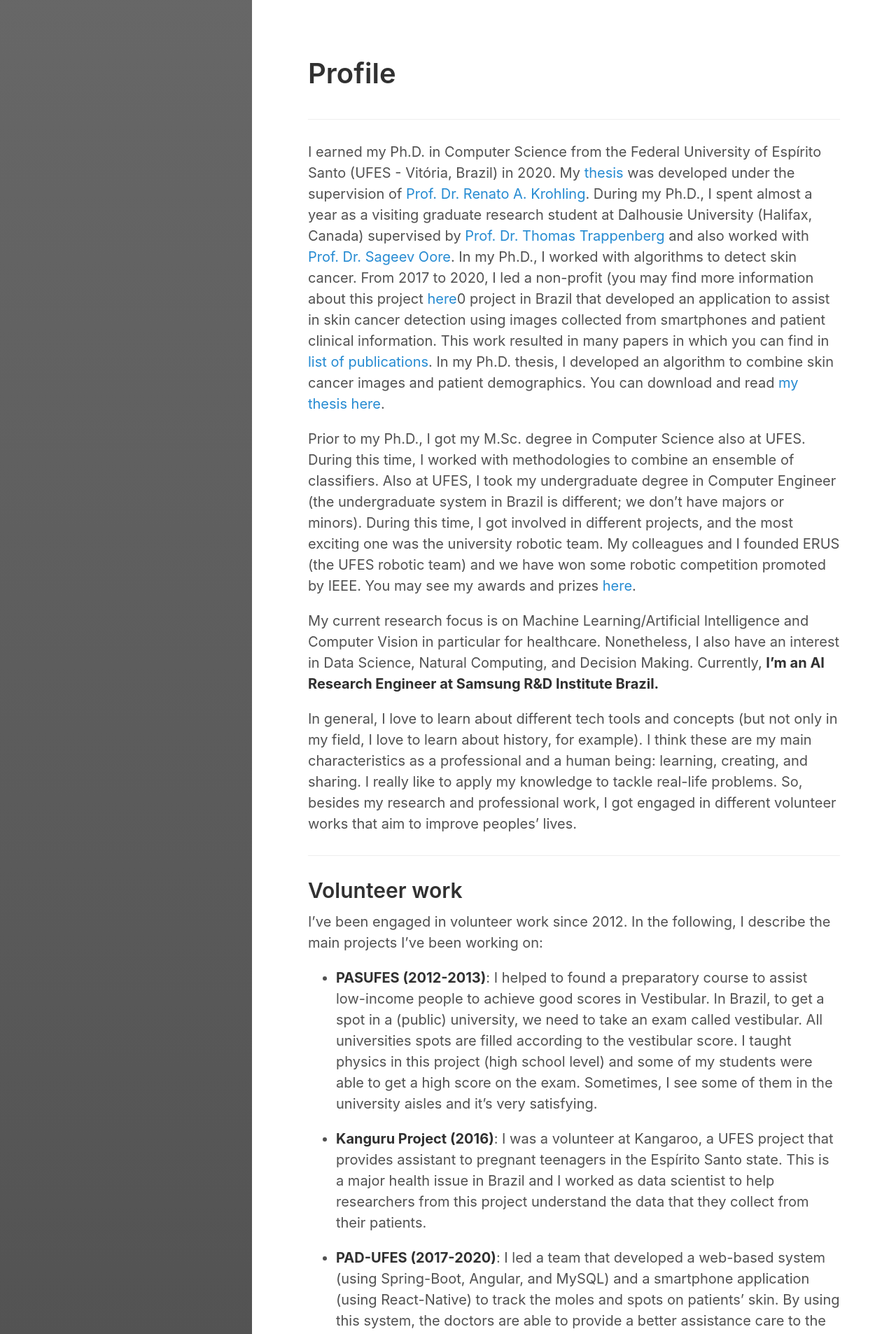
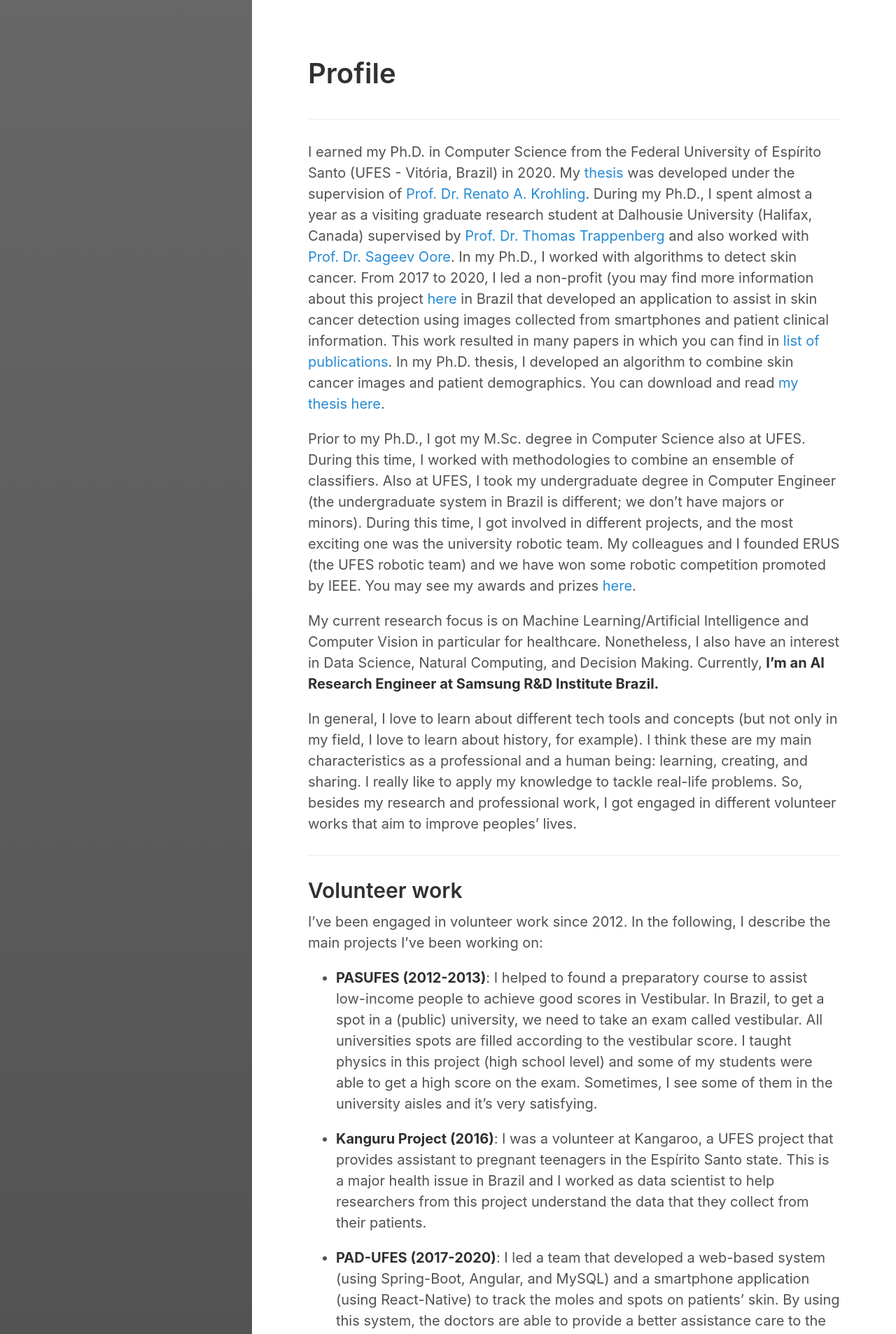
Before and after one commit to paaatcha/paaatcha.github.io, a Jekyll site: the page built from profile.md, in a window 1280 px wide. Shown: the top 1906 px of the page at 70% size. Built offline with Jekyll 4.4.1, drawn with Linux system fonts in a browser that asks for light colours; some of the changed text lies outside the part shown.

Commit message:
Update profile.md

```diff
--- a/profile.md
+++ b/profile.md
@@ -8,7 +8,7 @@ sidebar_sort_order: 1
 ___
 
 
-I earned my Ph.D. in Computer Science from the Federal University of Espírito Santo  (UFES - Vitória, Brazil) in 2020. My [thesis]((https://drive.google.com/file/d/1nZt9F-u50bSXeq7e_bDnnq1Ln0DEoF_9/view?usp=sharing)) was developed under the supervision of [Prof. Dr. Renato A. Krohling](http://inf.ufes.br/~rkrohling). During my Ph.D., I spent almost a year as a visiting graduate research student at Dalhousie University (Halifax, Canada) supervised by [Prof. Dr. Thomas Trappenberg](https://www.dal.ca/faculty/computerscience/faculty-staff/thomas-trappenberg.html) and also worked with [Prof. Dr. Sageev Oore](https://www.dal.ca/faculty/computerscience/faculty-staff/sageev-oore.html). In my Ph.D., I worked with algorithms to detect skin cancer. From 2017 to 2020, I led a non-profit (you may find more information about this project [here](http://pachecoandre.com.br/pages/projects/skin_cancer_diagnosis)0 project in Brazil that developed an application to assist in skin cancer detection using images collected from smartphones and patient clinical information. This work resulted in many papers in which you can find in [list of publications](research). In my Ph.D. thesis, I developed an algorithm to combine skin cancer images and patient demographics. You can download and read [my thesis here](https://informatica.ufes.br/en/pos-graduacao/PPGI/thesis-details?id=14992).
+I earned my Ph.D. in Computer Science from the Federal University of Espírito Santo  (UFES - Vitória, Brazil) in 2020. My [thesis]((https://drive.google.com/file/d/1nZt9F-u50bSXeq7e_bDnnq1Ln0DEoF_9/view?usp=sharing)) was developed under the supervision of [Prof. Dr. Renato A. Krohling](http://inf.ufes.br/~rkrohling). During my Ph.D., I spent almost a year as a visiting graduate research student at Dalhousie University (Halifax, Canada) supervised by [Prof. Dr. Thomas Trappenberg](https://www.dal.ca/faculty/computerscience/faculty-staff/thomas-trappenberg.html) and also worked with [Prof. Dr. Sageev Oore](https://www.dal.ca/faculty/computerscience/faculty-staff/sageev-oore.html). In my Ph.D., I worked with algorithms to detect skin cancer. From 2017 to 2020, I led a non-profit (you may find more information about this project [here](http://pachecoandre.com.br/pages/projects/skin_cancer_diagnosis) in Brazil that developed an application to assist in skin cancer detection using images collected from smartphones and patient clinical information. This work resulted in many papers in which you can find in [list of publications](research). In my Ph.D. thesis, I developed an algorithm to combine skin cancer images and patient demographics. You can download and read [my thesis here](https://informatica.ufes.br/en/pos-graduacao/PPGI/thesis-details?id=14992).
 
 
 Prior to my Ph.D., I got my M.Sc. degree in Computer Science also at UFES. During this time, I worked with methodologies to combine an ensemble of classifiers. Also at UFES, I took my undergraduate degree in Computer Engineer (the undergraduate system in Brazil is different; we don’t have majors or minors). During this time, I got involved in different projects, and the most exciting one was the university robotic team. My colleagues and I founded ERUS (the UFES robotic team) and we have won some robotic competition promoted by IEEE. You may see my awards and prizes [here](http://pachecoandre.com.br/research.html#awards).
```
Also changed, not shown: other parts of profile.md (+6 -4 lines).
